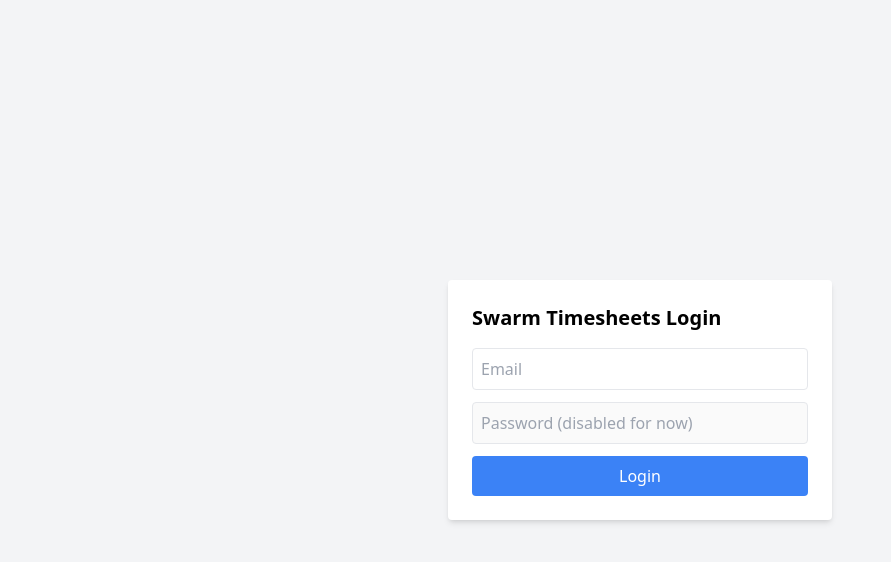
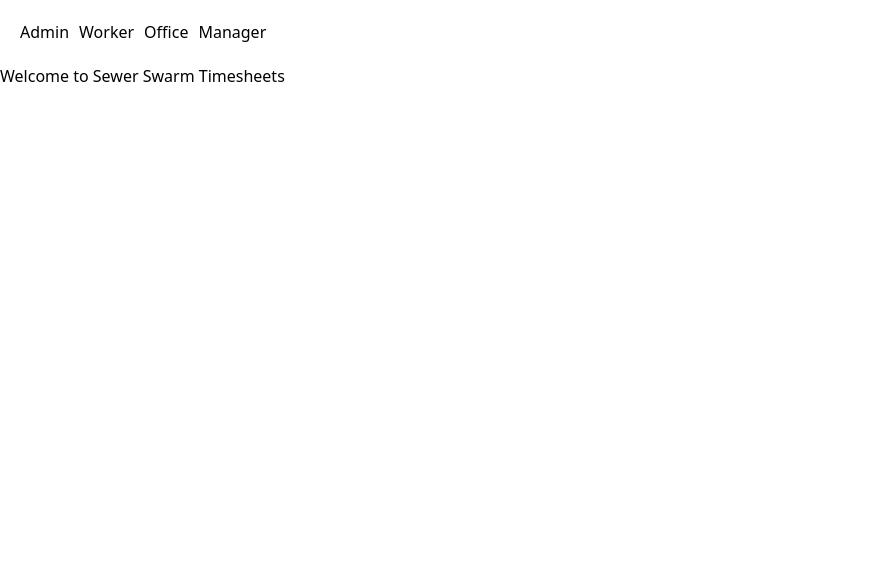
Before and after one commit to maddogmossy/Sewer-Swarm-AI---Timesheets, a React (Vite) app in the folder frontend/: page / in a window 1280 px wide. Shown: the top 562 px of the page, without its empty margins (0-891 px from the left). Built offline with nearby package versions, Linux system fonts and the light colour scheme.

Commit message:
Added .gitignore, updated package.json, App.jsx, and new pages

```diff
--- a/frontend/src/App.jsx
+++ b/frontend/src/App.jsx
@@ -1,21 +1,25 @@
-import React from "react";
-import { BrowserRouter as Router, Routes, Route } from "react-router-dom";
-
-import Login from "./pages/Login.jsx";
-import A1 from "./pages/A1.jsx";
-import SW1 from "./pages/SW1.jsx";
-import OW1 from "./pages/OW1.jsx";
-import M1 from "./pages/M1.jsx";
+import React from 'react';
+import { BrowserRouter as Router, Routes, Route, Link } from 'react-router-dom';
+import AdminPage from './pages/AdminPage';
+import WorkerPage from './pages/WorkerPage';
+import OfficePage from './pages/OfficePage';
+import ManagerPage from './pages/ManagerPage';
 
 function App() {
   return (
     <Router>
+      <nav style={{ margin: '20px' }}>
+        <Link to="/admin" style={{ marginRight: '10px' }}>Admin</Link>
+        <Link to="/worker" style={{ marginRight: '10px' }}>Worker</Link>
+        <Link to="/office" style={{ marginRight: '10px' }}>Office</Link>
+        <Link to="/manager">Manager</Link>
+      </nav>
       <Routes>
-        <Route path="/" element={<Login />} />
-        <Route path="/admin" element={<A1 />} />
-        <Route path="/siteworker" element={<SW1 />} />
-        <Route path="/officeworker" element={<OW1 />} />
-        <Route path="/manager" element={<M1 />} />
+        <Route path="/admin" element={<AdminPage />} />
+        <Route path="/worker" element={<WorkerPage />} />
+        <Route path="/office" element={<OfficePage />} />
+        <Route path="/manager" element={<ManagerPage />} />
+        <Route path="/" element={<h1>Welcome to Sewer Swarm Timesheets</h1>} />
       </Routes>
     </Router>
   );
--- /dev/null
+++ b/frontend/src/pages/AdminPage.jsx
@@ -0,0 +1 @@
+export default function AdminPage() { return <h2>Admin Dashboard</h2>; }
--- /dev/null
+++ b/frontend/src/pages/ManagerPage.jsx
@@ -0,0 +1 @@
+export default function ManagerPage() { return <h2>Manager Overview</h2>; }
--- /dev/null
+++ b/frontend/src/pages/OfficePage.jsx
@@ -0,0 +1 @@
+export default function OfficePage() { return <h2>Office Control Panel</h2>; }
--- /dev/null
+++ b/frontend/src/pages/WorkerPage.jsx
@@ -0,0 +1 @@
+export default function WorkerPage() { return <h2>Worker Timesheet</h2>; }
```
Also changed, not shown: frontend/package.json (+6 -5 lines), 2 other files (tests, documents, lock files or other folders).
